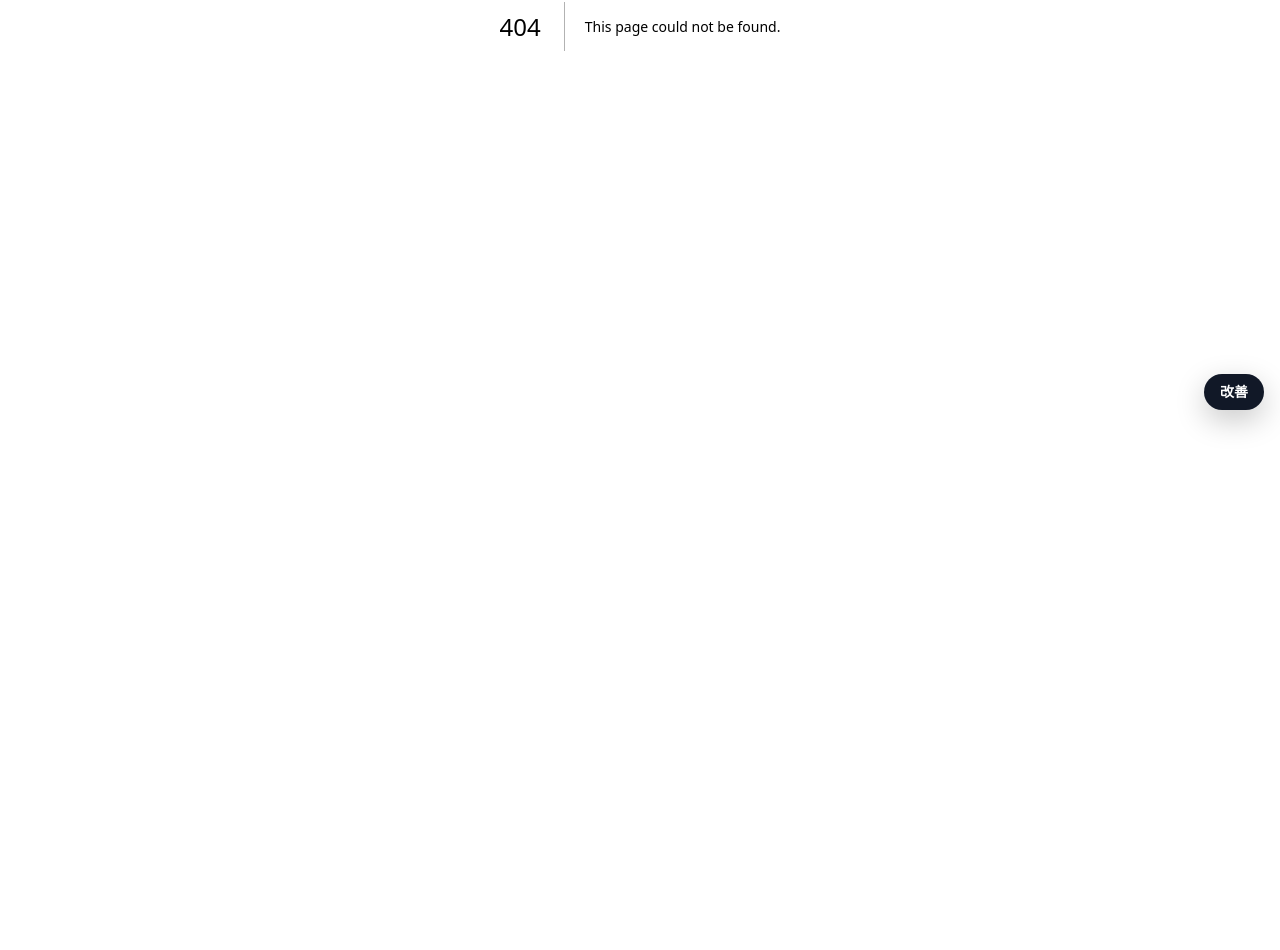
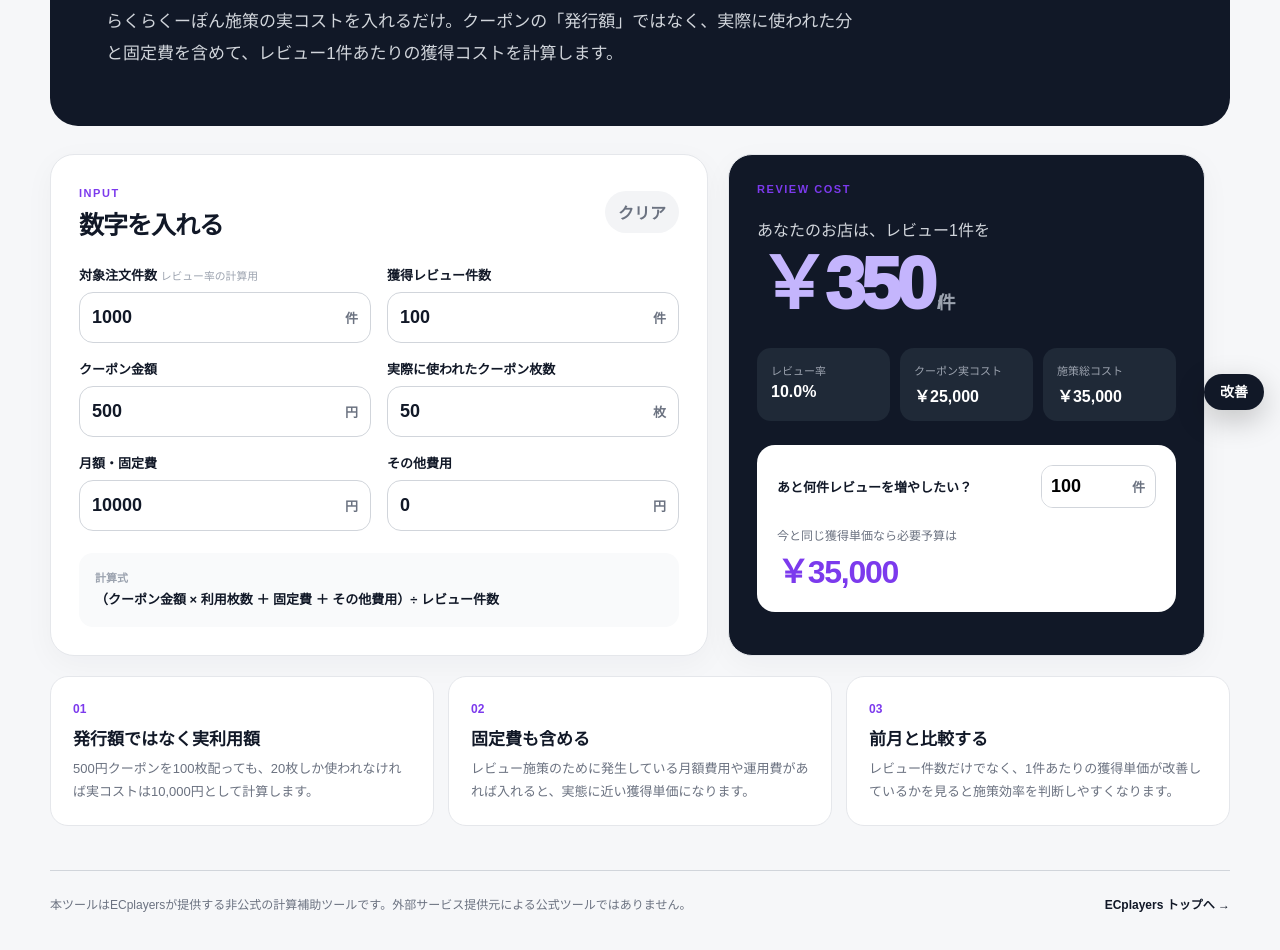
Before and after one commit to hrt14/ecplayers, a Next.js app: page /rakurakupon-review-cost in a window 1280 px wide. Before the commit this address had no page. Shown: the part 374-1324 px from the top of the page. Before the commit the page ends 800 px from the top, so only its background shows below. Built offline with nearby package versions, Linux system fonts and the light colour scheme.

Commit message:
Add Rakurakupon review cost calculator

```diff
--- /dev/null
+++ b/app/rakurakupon-review-cost/page.tsx
@@ -0,0 +1,137 @@
+'use client'
+
+import { useMemo, useState } from 'react'
+import styles from './ReviewCostCalculator.module.css'
+
+const yen = (value: number) => new Intl.NumberFormat('ja-JP', {
+  style: 'currency',
+  currency: 'JPY',
+  maximumFractionDigits: 0,
+}).format(Number.isFinite(value) ? value : 0)
+
+const number = (value: string) => Math.max(0, Number(value) || 0)
+
+export default function ReviewCostCalculator() {
+  const [orders, setOrders] = useState('1000')
+  const [reviews, setReviews] = useState('100')
+  const [couponAmount, setCouponAmount] = useState('500')
+  const [couponUses, setCouponUses] = useState('50')
+  const [fixedCost, setFixedCost] = useState('10000')
+  const [otherCost, setOtherCost] = useState('0')
+  const [targetReviews, setTargetReviews] = useState('100')
+
+  const result = useMemo(() => {
+    const orderCount = number(orders)
+    const reviewCount = number(reviews)
+    const couponUnit = number(couponAmount)
+    const usedCount = number(couponUses)
+    const fixed = number(fixedCost)
+    const other = number(otherCost)
+    const target = number(targetReviews)
+
+    const couponCost = couponUnit * usedCount
+    const totalCost = couponCost + fixed + other
+    const costPerReview = reviewCount > 0 ? totalCost / reviewCount : 0
+    const reviewRate = orderCount > 0 ? (reviewCount / orderCount) * 100 : 0
+    const targetBudget = costPerReview * target
+
+    return { couponCost, totalCost, costPerReview, reviewRate, targetBudget }
+  }, [orders, reviews, couponAmount, couponUses, fixedCost, otherCost, targetReviews])
+
+  const reset = () => {
+    setOrders('')
+    setReviews('')
+    setCouponAmount('')
+    setCouponUses('')
+    setFixedCost('')
+    setOtherCost('')
+    setTargetReviews('100')
+  }
+
+  return (
+    <main className={styles.page}>
+      <header className={styles.header}>
+        <a href="/" className={styles.brand}>EC<span>players</span></a>
+        <a href="/#apps" className={styles.back}>← アプリ一覧</a>
+      </header>
+
+      <section className={styles.hero}>
+        <span className={styles.eyebrow}>FREE EC CALCULATOR</span>
+        <h1>レビュー1件、<br /><em>実際いくら？</em></h1>
+        <p>らくらくーぽん施策の実コストを入れるだけ。クーポンの「発行額」ではなく、実際に使われた分と固定費を含めて、レビュー1件あたりの獲得コストを計算します。</p>
+      </section>
+
+      <section className={styles.workspace}>
+        <div className={styles.formCard}>
+          <div className={styles.cardHead}>
+            <div><span>INPUT</span><h2>数字を入れる</h2></div>
+            <button type="button" onClick={reset}>クリア</button>
+          </div>
+
+          <div className={styles.fields}>
+            <label>
+              <span>対象注文件数 <small>レビュー率の計算用</small></span>
+              <div className={styles.inputWrap}><input inputMode="numeric" value={orders} onChange={(e) => setOrders(e.target.value)} placeholder="1000" /><b>件</b></div>
+            </label>
+            <label>
+              <span>獲得レビュー件数</span>
+              <div className={styles.inputWrap}><input inputMode="numeric" value={reviews} onChange={(e) => setReviews(e.target.value)} placeholder="100" /><b>件</b></div>
+            </label>
+            <label>
+              <span>クーポン金額</span>
+              <div className={styles.inputWrap}><input inputMode="numeric" value={couponAmount} onChange={(e) => setCouponAmount(e.target.value)} placeholder="500" /><b>円</b></div>
+            </label>
+            <label>
+              <span>実際に使われたクーポン枚数</span>
+              <div className={styles.inputWrap}><input inputMode="numeric" value={couponUses} onChange={(e) => setCouponUses(e.target.value)} placeholder="50" /><b>枚</b></div>
+            </label>
+            <label>
+              <span>月額・固定費</span>
+              <div className={styles.inputWrap}><input inputMode="numeric" value={fixedCost} onChange={(e) => setFixedCost(e.target.value)} placeholder="10000" /><b>円</b></div>
+            </label>
+            <label>
+              <span>その他費用</span>
+              <div className={styles.inputWrap}><input inputMode="numeric" value={otherCost} onChange={(e) => setOtherCost(e.target.value)} placeholder="0" /><b>円</b></div>
+            </label>
+          </div>
+
+          <div className={styles.formula}>
+            <span>計算式</span>
+            <strong>（クーポン金額 × 利用枚数 ＋ 固定費 ＋ その他費用）÷ レビュー件数</strong>
+          </div>
+        </div>
+
+        <div className={styles.resultCard}>
+          <div className={styles.resultLabel}>REVIEW COST</div>
+          <p>あなたのお店は、レビュー1件を</p>
+          <div className={styles.bigNumber}>{reviews && number(reviews) > 0 ? yen(result.costPerReview) : '—'}<small>/件</small></div>
+          <div className={styles.metrics}>
+            <div><span>レビュー率</span><b>{orders && number(orders) > 0 ? `${result.reviewRate.toFixed(1)}%` : '—'}</b></div>
+            <div><span>クーポン実コスト</span><b>{yen(result.couponCost)}</b></div>
+            <div><span>施策総コスト</span><b>{yen(result.totalCost)}</b></div>
+          </div>
+
+          <div className={styles.targetBox}>
+            <label>
+              <span>あと何件レビューを増やしたい？</span>
+              <div><input inputMode="numeric" value={targetReviews} onChange={(e) => setTargetReviews(e.target.value)} /><b>件</b></div>
+            </label>
+            <p>今と同じ獲得単価なら必要予算は</p>
+            <strong>{reviews && number(reviews) > 0 ? yen(result.targetBudget) : '—'}</strong>
+          </div>
+        </div>
+      </section>
+
+      <section className={styles.notes}>
+        <article><b>01</b><h3>発行額ではなく実利用額</h3><p>500円クーポンを100枚配っても、20枚しか使われなければ実コストは10,000円として計算します。</p></article>
+        <article><b>02</b><h3>固定費も含める</h3><p>レビュー施策のために発生している月額費用や運用費があれば入れると、実態に近い獲得単価になります。</p></article>
+        <article><b>03</b><h3>前月と比較する</h3><p>レビュー件数だけでなく、1件あたりの獲得単価が改善しているかを見ると施策効率を判断しやすくなります。</p></article>
+      </section>
+
+      <footer className={styles.footer}>
+        <p>本ツールはECplayersが提供する非公式の計算補助ツールです。外部サービス提供元による公式ツールではありません。</p>
+        <a href="/">ECplayers トップへ →</a>
+      </footer>
+    </main>
+  )
+}
```
